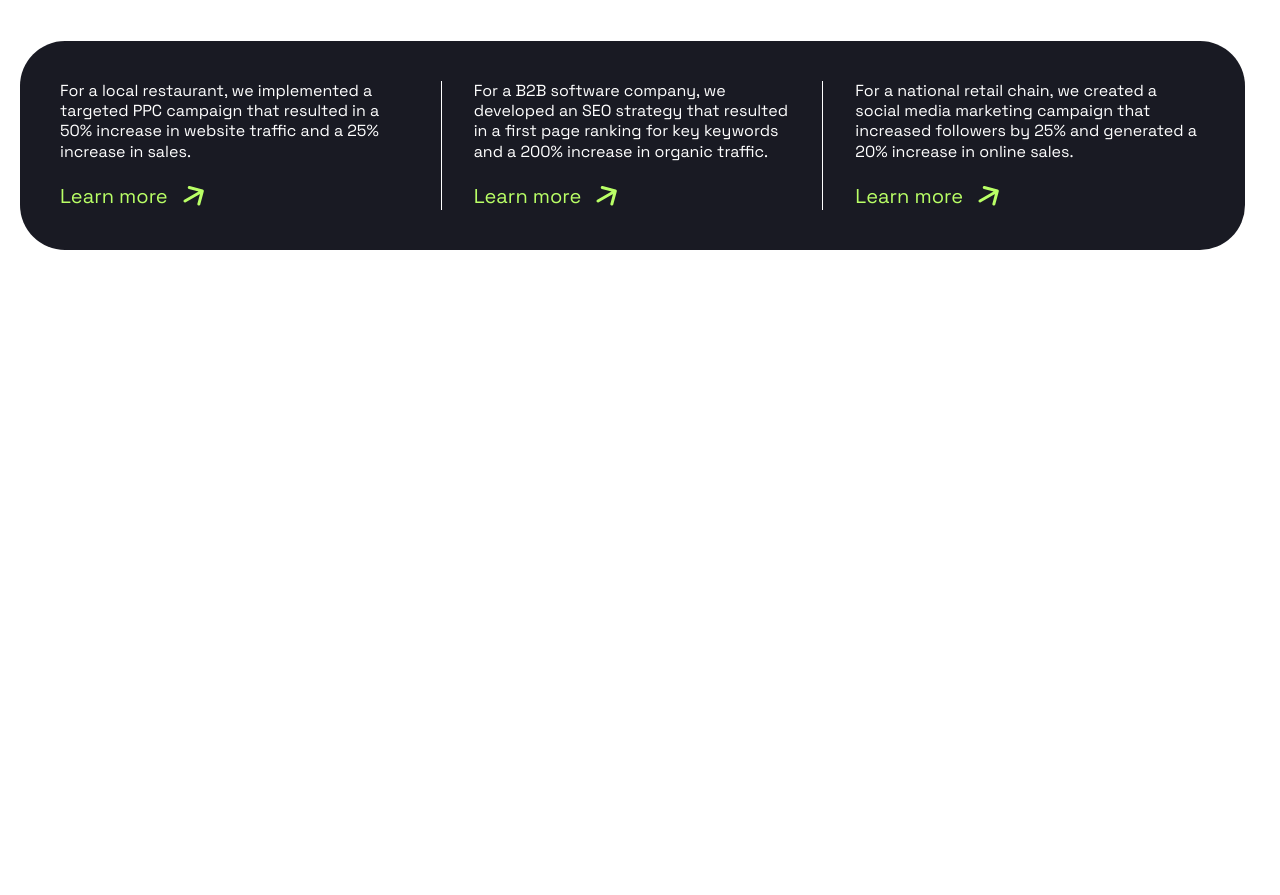
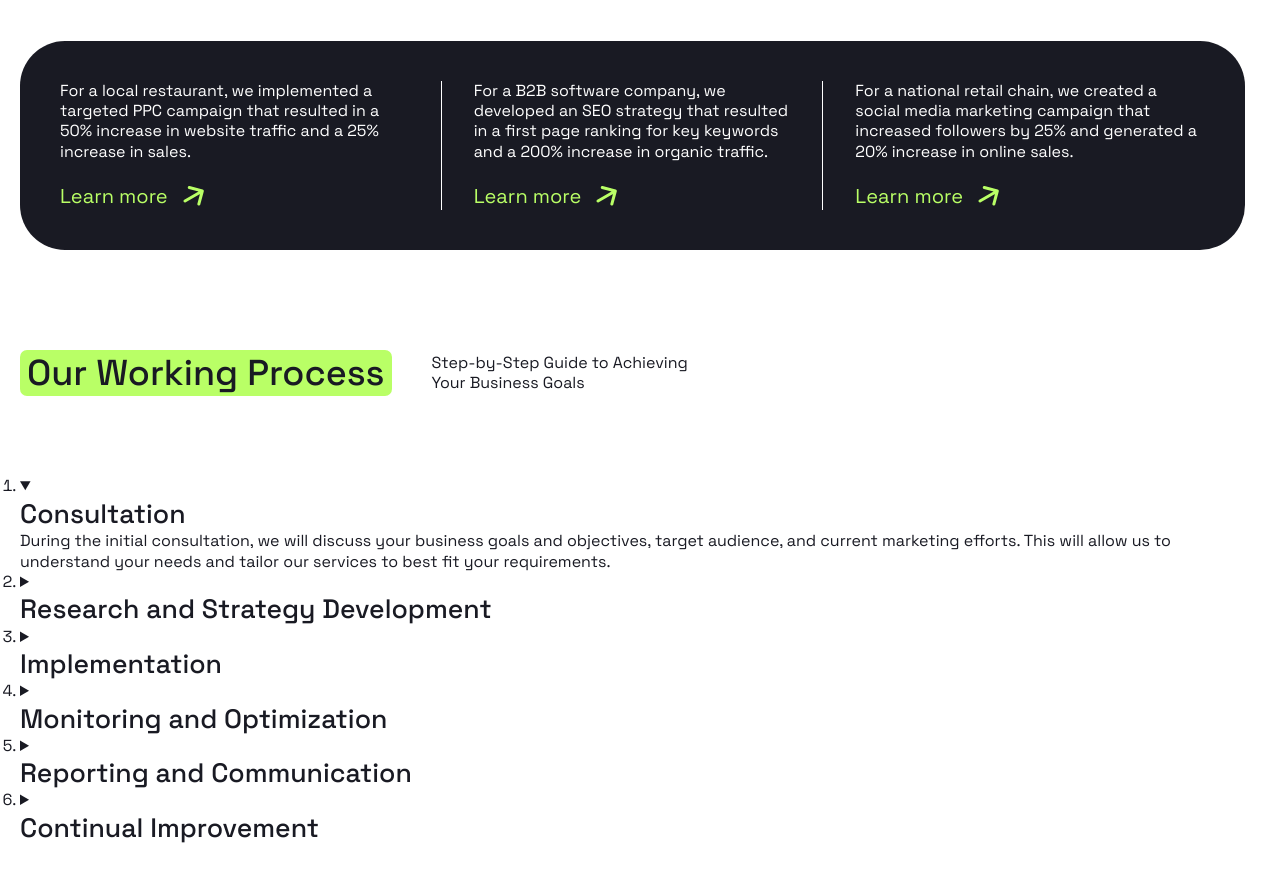
Before and after one commit to notsabyrka/positivus, a website built with Vite: page index.html in a window 1280 px wide. Shown: the part 2698-3593 px from the top of the page. Before the commit the page ends 2998 px from the top, so only its background shows below. Built offline with nearby package versions, Linux system fonts and the light colour scheme; files whose address does not match are found by name.

Commit message:
feat: add process section markup

```diff
--- a/index.html
+++ b/index.html
@@ -513,6 +513,134 @@
           </div>
         </div>
       </section>
+
+      <section class="section container">
+        <header class="section__header">
+          <h2 class="section__title puddle-bg">Our Working Process</h2>
+          <div class="section__description">
+            <p>
+              Step-by-Step Guide to Achieving<br />
+              Your Business Goals
+            </p>
+          </div>
+        </header>
+        <div class="section__body">
+          <div class="process">
+            <ol class="process__list">
+              <li class="process__item">
+                <details class="process__accordion" open>
+                  <summary class="process__accordion-header">
+                    <h3 class="process__accordion-title">Consultation</h3>
+                    <span class="process__accordion-indicator"></span>
+                  </summary>
+                  <div class="process__accordion-body">
+                    <p>
+                      During the initial consultation, we will discuss your
+                      business goals and objectives, target audience, and
+                      current marketing efforts. This will allow us to
+                      understand your needs and tailor our services to best fit
+                      your requirements.
+                    </p>
+                  </div>
+                </details>
+              </li>
+              <li class="process__item">
+                <details class="process__accordion">
+                  <summary class="process__accordion-header">
+                    <h3 class="process__accordion-title">
+                      Research and Strategy Development
+                    </h3>
+                    <span class="process__accordion-indicator"></span>
+                  </summary>
+                  <div class="process__accordion-body">
+                    <p>
+                      During the initial consultation, we will discuss your
+                      business goals and objectives, target audience, and
+                      current marketing efforts. This will allow us to
+                      understand your needs and tailor our services to best fit
+                      your requirements.
+                    </p>
+                  </div>
+                </details>
+              </li>
+              <li class="process__item">
+                <details class="process__accordion">
+                  <summary class="process__accordion-header">
+                    <h3 class="process__accordion-title">Implementation</h3>
+                    <span class="process__accordion-indicator"></span>
+                  </summary>
+                  <div class="process__accordion-body">
+                    <p>
+                      During the initial consultation, we will discuss your
+                      business goals and objectives, target audience, and
+                      current marketing efforts. This will allow us to
+                      understand your needs and tailor our services to best fit
+                      your requirements.
+                    </p>
+                  </div>
+                </details>
+              </li>
+              <li class="process__item">
+                <details class="process__accordion">
+                  <summary class="process__accordion-header">
+                    <h3 class="process__accordion-title">
+                      Monitoring and Optimization
+                    </h3>
+                    <span class="process__accordion-indicator"></span>
+                  </summary>
+                  <div class="process__accordion-body">
+                    <p>
+                      During the initial consultation, we will discuss your
+                      business goals and objectives, target audience, and
+                      current marketing efforts. This will allow us to
+                      understand your needs and tailor our services to best fit
+                      your requirements.
+                    </p>
+                  </div>
+                </details>
+              </li>
+              <li class="process__item">
+                <details class="process__accordion">
+                  <summary class="process__accordion-header">
+                    <h3 class="process__accordion-title">
+                      Reporting and Communication
+                    </h3>
+                    <span class="process__accordion-indicator"></span>
+                  </summary>
+                  <div class="process__accordion-body">
+                    <p>
+                      During the initial consultation, we will discuss your
+                      business goals and objectives, target audience, and
+                      current marketing efforts. This will allow us to
+                      understand your needs and tailor our services to best fit
+                      your requirements.
+                    </p>
+                  </div>
+                </details>
+              </li>
+              <li class="process__item">
+                <details class="process__accordion">
+                  <summary class="process__accordion-header">
+                    <h3 class="process__accordion-title">
+                      Continual Improvement
+                    </h3>
+                    <span class="process__accordion-indicator"></span>
+                  </summary>
+                  <div class="process__accordion-body">
+                    <p>
+                      During the initial consultation, we will discuss your
+                      business goals and objectives, target audience, and
+                      current marketing efforts. This will allow us to
+                      understand your needs and tailor our services to best fit
+                      your requirements.
+                    </p>
+                  </div>
+                </details>
+              </li>
+            </ol>
+          </div>
+        </div>
+      </section>
     </main>
 
     <dialog class="mobile-overlay visible-mobile" id="mobileOverlay">
```
